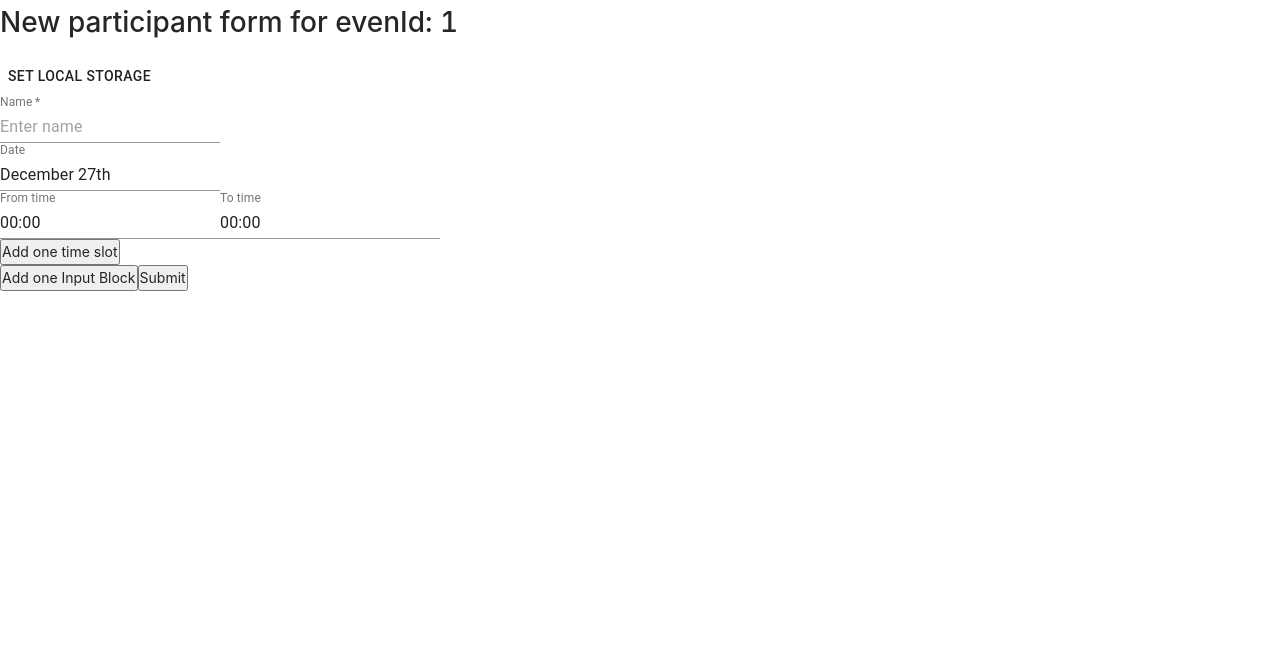
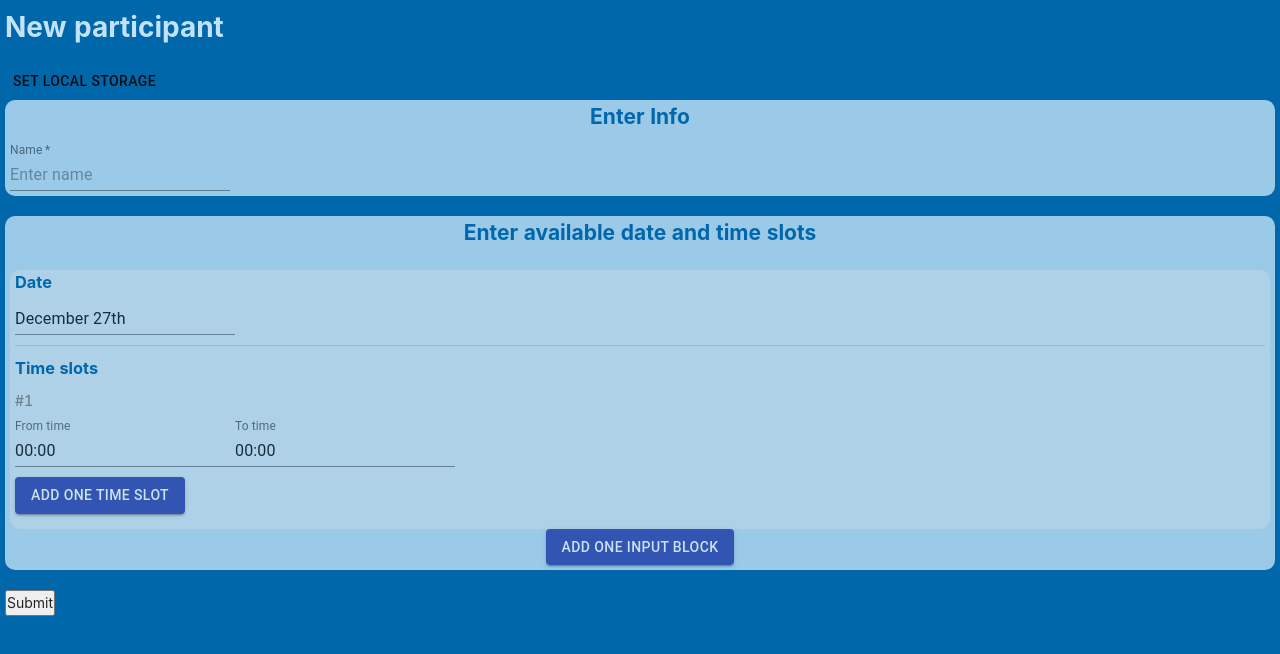
Before and after one commit to Andrew781123/scheduling-quick, a React (Create React App) app in the folder frontend/: page /events/1/new-participant in a window 1280 px wide. Shown: the top 654 px of the page. Built offline with nearby package versions, Linux system fonts and the light colour scheme; no server answers.

Commit message:
new participant form styling

```diff
--- a/frontend/package.json
+++ b/frontend/package.json
@@ -5,6 +5,7 @@
   "dependencies": {
     "@date-io/moment": "^1.3.13",
     "@material-ui/core": "^4.11.2",
+    "@material-ui/icons": "^4.11.2",
     "@material-ui/pickers": "^3.2.10",
     "@testing-library/jest-dom": "^4.2.4",
     "@testing-library/react": "^9.3.2",
--- a/frontend/src/App.scss
+++ b/frontend/src/App.scss
@@ -1,4 +1,9 @@
 @import "~antd/dist/antd.css";
+
+$primaryColor: #0067ab;
+$secondaryColor: #c2e2f8;
+$thirdColor: #daecf7;
+$subTitle: rgb(134, 134, 134);
 
 * {
   margin: 0;
@@ -6,10 +11,55 @@
   box-sizing: border-box;
 }
 
+h1,
+h2 {
+  color: $secondaryColor;
+  font-weight: bold;
+}
+
+body {
+  background-color: $primaryColor;
+}
+
 .text-input {
   color: red;
 }
 
+.index {
+  color: $subTitle;
+}
+
+.container {
+  padding: 5px;
+}
+
+.input_block {
+  background-color: $secondaryColor;
+  margin-bottom: 20px;
+  opacity: 80%;
+  padding: 0 5px 5px 5px;
+  border-radius: 10px;
+}
+
+.sub_input_block {
+  border-radius: 10px;
+  padding: 0 5px 5px 5px;
+  background-color: $thirdColor;
+  margin-top: 10px;
+}
+
+.can_be_deleted {
+  position: relative;
+}
+
+.label {
+  color: $primaryColor;
+  font-weight: bold;
+}
+
+.primary-label {
+  text-align: center;
+}
 // .MuiTypography-root.MuiPickersClockNumber-clockNumber.MuiTypography-body1 {
 //   display: none;
 // }
--- a/frontend/src/pages/new-participant-form/AvailableTimeSlotsInput.tsx
+++ b/frontend/src/pages/new-participant-form/AvailableTimeSlotsInput.tsx
@@ -1,10 +1,12 @@
+import { Button, Divider } from "@material-ui/core";
 import { DatePicker } from "@material-ui/pickers";
 import moment, { Moment } from "moment";
 import React, { useMemo } from "react";
 import { period } from "../../../../types";
-import { DATE_STRING, TIME_STRING } from "../../shared/constants";
+import { DATE_STRING } from "../../shared/constants";
 import { TimePickers } from "./TimePickers";
 import { DateAndTimeInput, timeSlot } from "./types";
+import CancelIcon from "@material-ui/icons/Cancel";
 
 interface AvailableTimeSlotsInputProps {
   periods: period[];
@@ -64,9 +66,11 @@ export const AvailableTimeSlotsInput: React.FC<AvailableTimeSlotsInputProps> = p
   }, [periods]);
 
   return (
-    <div>
+    <>
+      <div className='date_input'>
+        {dateIndex !== 0 && <CancelIcon style={cancelIconStyle} />}
+        <h3 className='label'>Date</h3>
         <DatePicker
-        label='Date'
           minDate={minDate}
           maxDate={maxDate}
           onChange={handleDateSelect}
@@ -76,7 +80,13 @@ export const AvailableTimeSlotsInput: React.FC<AvailableTimeSlotsInputProps> = p
             shrink: true
           }}
         ></DatePicker>
+      </div>
+      <Divider />
+      <div className='time_range_input '>
+        <h3 className='label'>Time slots</h3>
         {timeSlots.map((timeSlot, i) => (
+          <div className='time_pickers'>
+            <h4 className='index'>#{i + 1}</h4>
             <TimePickers
               key={i}
               timeSlot={timeSlot}
@@ -84,8 +94,24 @@ export const AvailableTimeSlotsInput: React.FC<AvailableTimeSlotsInputProps> = p
               timeSlotIndex={i}
               handleTimeSelect={selectTime}
             />
+          </div>
         ))}
-      <button onClick={() => addTimeSlot(dateIndex)}>Add one time slot</button>
+        <div className='add_one_time_slot_button'>
+          <Button
+            variant='contained'
+            color='primary'
+            onClick={() => addTimeSlot(dateIndex)}
+          >
+            Add one time slot
+          </Button>
         </div>
+      </div>
+    </>
   );
 };
+
+const cancelIconStyle: React.CSSProperties = {
+  position: "absolute",
+  top: "3px",
+  right: "5px"
+};
--- a/frontend/src/pages/new-participant-form/NewParcipantForm.tsx
+++ b/frontend/src/pages/new-participant-form/NewParcipantForm.tsx
@@ -1,12 +1,14 @@
 import React, { useContext, useEffect, useState } from "react";
 import { RouteComponentProps, useHistory } from "react-router-dom";
-import { Button, TextField } from "@material-ui/core";
+import { Button, InputLabel, TextField } from "@material-ui/core";
 import { EventContext } from "../../context/event-context/EventProvider";
 import { NewParticipantDateAndTimeInput, timeSlot } from "./types";
 import moment, { Moment } from "moment";
 import { AvailableTimeSlotsInput } from "./AvailableTimeSlotsInput";
 import { generateRequestData } from "./utils";
 import axios from "../../api/proxy";
+import "./NewParticipantForm.scss";
+import CancelIcon from "@material-ui/icons/Cancel";
 
 interface routeParams {
   id: string;
@@ -148,8 +150,8 @@ export const NewParcipantForm: React.FC<NewParcipantFormProps> = props => {
   };
 
   return (
-    <div>
-      <h1>New participant form for evenId: {eventId}</h1>
+    <div className='container'>
+      <h1>New participant</h1>
       {event.info && <h1>{event.info.organizer}</h1>}
       <Button
         style={{
@@ -160,7 +162,8 @@ export const NewParcipantForm: React.FC<NewParcipantFormProps> = props => {
         Set local storage
       </Button>
 
-      <div>
+      <div className='input_block'>
+        <h2 className='label primary-label'>Enter Info</h2>
         <TextField
           className='text-input'
           value={participantName}
@@ -174,7 +177,13 @@ export const NewParcipantForm: React.FC<NewParcipantFormProps> = props => {
           }}
         />
       </div>
+      <div className='input_block '>
+        <h2 className='label primary-label'>
+          Enter available date and time slots
+        </h2>
+        <div className='new_participant_date_and_time_input'>
           {dateAndTimeInputs.map((input, i) => (
+            <div className='sub_input_block can_be_deleted'>
               <AvailableTimeSlotsInput
                 key={i}
                 periods={periods}
@@ -184,8 +193,20 @@ export const NewParcipantForm: React.FC<NewParcipantFormProps> = props => {
                 selectTime={selectTime}
                 addTimeSlot={addTimeSlot}
               />
+            </div>
           ))}
-      <button onClick={addDateAndTimeInput}>Add one Input Block</button>
+        </div>
+
+        <div className='add_one_input_block_button'>
+          <Button
+            onClick={addDateAndTimeInput}
+            color='primary'
+            variant='contained'
+          >
+            Add one Input Block
+          </Button>
+        </div>
+      </div>
 
       <button onClick={submitForm}>Submit</button>
     </div>
--- /dev/null
+++ b/frontend/src/pages/new-participant-form/NewParticipantForm.scss
@@ -0,0 +1,27 @@
+.new_participant_date_and_time_input {
+  display: flex;
+  flex-direction: column;
+}
+
+.date_input {
+  margin-bottom: 10px;
+}
+
+.time_range_input {
+  margin-top: 10px;
+  margin-bottom: 10px;
+}
+
+.time_pickers {
+  margin-bottom: 10px;
+}
+
+.add_one_time_slot_button {
+  margin-top: 10px;
+  display: block;
+}
+
+.add_one_input_block_button {
+  display: flex;
+  justify-content: center;
+}
--- a/frontend/src/pages/new-participant-form/TimePickers.tsx
+++ b/frontend/src/pages/new-participant-form/TimePickers.tsx
@@ -44,7 +44,7 @@ export const TimePickers: React.FC<TimePickersProps> = props => {
   };
 
   return (
-    <div>
+    <>
       <TimePicker
         label='From time'
         ampm={false}
@@ -66,6 +66,6 @@ export const TimePickers: React.FC<TimePickersProps> = props => {
           shrink: true
         }}
       />
-    </div>
+    </>
   );
 };
```
Also changed, not shown: 1 other file (tests, documents, lock files or other folders). Lines whose indentation alone changed are shown as unchanged.
